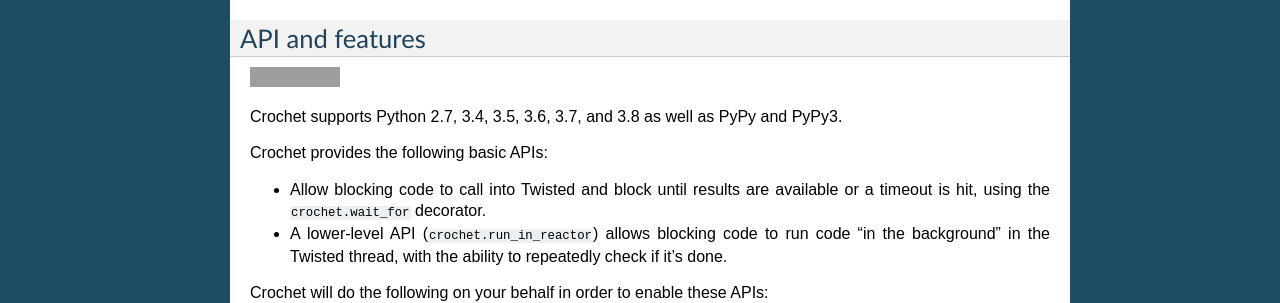
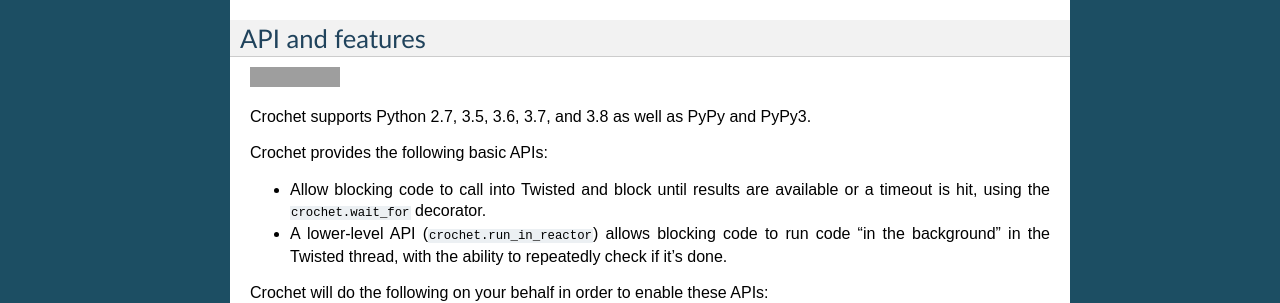
Before and after one commit to itamarst/crochet, a Sphinx documentation site: the page built from docs/introduction.rst, in a window 1280 px wide. Shown: the part 617-920 px from the top of the page. Built offline with Sphinx 7.4.7, drawn with Linux system fonts in a browser that asks for light colours; grey boxes are pictures that could not be loaded.

Commit message:
Drop Python 3.4.

```diff
--- a/README.rst
+++ b/README.rst
@@ -41,7 +41,7 @@
            :target: http://travis-ci.org/itamarst/crochet
            :alt: Build Status
 
-Crochet supports Python 2.7, 3.4, 3.5, 3.6, 3.7, and 3.8 as well as PyPy and PyPy3.
+Crochet supports Python 2.7, 3.5, 3.6, 3.7, and 3.8 as well as PyPy and PyPy3.
 
 Crochet provides the following basic APIs:
 
--- a/docs/news.rst
+++ b/docs/news.rst
@@ -7,6 +7,10 @@
 New features:
 
 * Added support for Python 3.8 and PyPy 3.
+
+Backwards incompatibility:
+
+* Dropped support for Python 3.4, since latest Twisted doesn't support it.
 
 1.10.0
 ^^^^^^
--- a/setup.py
+++ b/setup.py
@@ -21,10 +21,10 @@
         'Operating System :: OS Independent',
         'Programming Language :: Python',
         'Programming Language :: Python :: 2.7',
-        'Programming Language :: Python :: 3.4',
         'Programming Language :: Python :: 3.5',
         'Programming Language :: Python :: 3.6',
         'Programming Language :: Python :: 3.7',
+        'Programming Language :: Python :: 3.8',
         'Programming Language :: Python :: Implementation :: CPython',
         'Programming Language :: Python :: Implementation :: PyPy',
     ],
@@ -33,7 +33,7 @@
     cmdclass=versioneer.get_cmdclass(),
     description="Use Twisted anywhere!",
     install_requires=[
-        "Twisted>=15.0",
+        "Twisted>=16.0",
         "wrapt",
     ],
     keywords="twisted threading",
```
Also changed, not shown: 1 other file.
